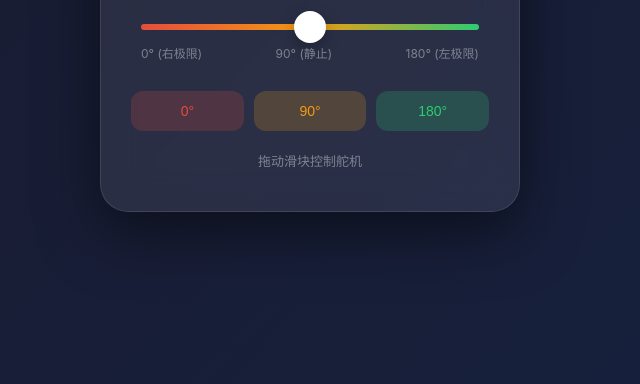
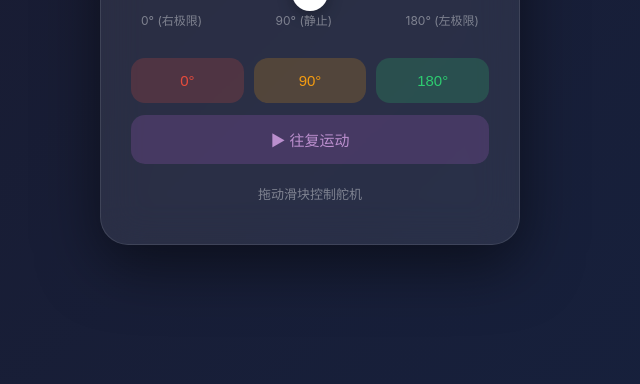
Before and after one commit to yujunliforever/servo-control, a plain HTML site: page index.html in a window 1280 px wide. Shown: the part 416-800 px from the top of the page, without its empty margins (330-970 px from the left). Drawn offline with Linux system fonts and the light colour scheme.

Commit message:
Add sweep mode, fix touch gesture

```diff
--- a/index.html
+++ b/index.html
@@ -2,7 +2,7 @@
 <html lang="zh-CN">
 <head>
 <meta charset="UTF-8">
-<meta name="viewport" content="width=device-width, initial-scale=1.0, user-scalable=no">
+<meta name="viewport" content="width=device-width, initial-scale=1.0, maximum-scale=1.0, user-scalable=no">
 <title>舵机远程控制</title>
 <style>
 * { margin: 0; padding: 0; box-sizing: border-box; }
@@ -61,16 +61,17 @@ input[type="range"] {
   -webkit-appearance: none;
   appearance: none;
   width: 100%;
-  height: 6px;
-  border-radius: 3px;
+  height: 8px;
+  border-radius: 4px;
   background: linear-gradient(90deg, #e74c3c, #f39c12, #2ecc71);
   outline: none;
+  touch-action: none;
 }
 input[type="range"]::-webkit-slider-thumb {
   -webkit-appearance: none;
   appearance: none;
-  width: 32px;
-  height: 32px;
+  width: 36px;
+  height: 36px;
   border-radius: 50%;
   background: #fff;
   cursor: pointer;
@@ -81,8 +82,8 @@ input[type="range"]::-webkit-slider-thumb:active {
   transform: scale(1.15);
 }
 input[type="range"]::-moz-range-thumb {
-  width: 32px;
-  height: 32px;
+  width: 36px;
+  height: 36px;
   border-radius: 50%;
   background: #fff;
   cursor: pointer;
@@ -104,36 +105,37 @@ input[type="range"]::-moz-range-thumb {
   min-height: 20px;
 }
 .status.success { color: #2ecc71; }
-.status.error { color: #e74c3c; }
-.btn-group {
+.status.active { color: #f39c12; }
+.row {
   display: flex;
   gap: 10px;
-  margin-top: 25px;
+  margin-top: 12px;
 }
-.btn-group button {
+.row button {
   flex: 1;
-  padding: 12px;
+  padding: 14px;
   border: none;
-  border-radius: 12px;
-  font-size: 14px;
+  border-radius: 14px;
+  font-size: 15px;
   font-weight: 500;
   cursor: pointer;
   transition: 0.2s;
 }
-.btn-left {
-  background: rgba(231,76,60,0.2);
+.row button:active {
+  transform: scale(0.95);
+}
+.btn-0 { background: rgba(231,76,60,0.2); color: #e74c3c; }
+.btn-90 { background: rgba(243,156,18,0.2); color: #f39c12; }
+.btn-180 { background: rgba(46,204,113,0.2); color: #2ecc71; }
+.btn-sweep {
+  background: rgba(155,89,182,0.25);
+  color: #bb8fce;
+  border: 1px solid rgba(155,89,182,0.3);
+}
+.btn-sweep.active {
+  background: rgba(231,76,60,0.25);
   color: #e74c3c;
-}
-.btn-mid {
-  background: rgba(243,156,18,0.2);
-  color: #f39c12;
-}
-.btn-right {
-  background: rgba(46,204,113,0.2);
-  color: #2ecc71;
-}
-.btn-group button:active {
-  transform: scale(0.95);
+  border-color: rgba(231,76,60,0.3);
 }
 </style>
 </head>
@@ -151,10 +153,13 @@ input[type="range"]::-moz-range-thumb {
       <span>180° (左极限)</span>
     </div>
   </div>
-  <div class="btn-group">
-    <button class="btn-left" onclick="setAngle(0)">0°</button>
-    <button class="btn-mid" onclick="setAngle(90)">90°</button>
-    <button class="btn-right" onclick="setAngle(180)">180°</button>
+  <div class="row">
+    <button class="btn-0" onclick="setAngle(0)">0°</button>
+    <button class="btn-90" onclick="setAngle(90)">90°</button>
+    <button class="btn-180" onclick="setAngle(180)">180°</button>
+  </div>
+  <div class="row">
+    <button class="btn-sweep" id="sweepBtn" onclick="toggleSweep()">▶ 往复运动</button>
   </div>
   <div class="status" id="status">拖动滑块控制舵机</div>
 </div>
@@ -167,20 +172,21 @@ const API_URL = "https://apis.bemfa.com/va/sendMessage?uid=" + UID + "&topic=" +
 const slider = document.getElementById("slider");
 const angleDisplay = document.getElementById("angleDisplay");
 const statusEl = document.getElementById("status");
+const sweepBtn = document.getElementById("sweepBtn");
 
 var sendTimer = null;
+var sweepTimer = null;
+var sweepAngle = 0;
+var sweepDir = 1;
 
 function sendAngle(angle) {
-  statusEl.className = "status";
-  statusEl.textContent = "发送中...";
-
   new Image().src = API_URL + angle + "&t=" + Date.now();
 
   clearTimeout(sendTimer);
   sendTimer = setTimeout(function() {
     statusEl.className = "status success";
     statusEl.textContent = "已发送: " + angle + "°";
-  }, 500);
+  }, 300);
 }
 
 function setAngle(angle) {
@@ -193,6 +199,41 @@ slider.addEventListener("input", function() {
   angleDisplay.textContent = this.value;
   sendAngle(this.value);
 });
+
+function toggleSweep() {
+  if (sweepTimer) {
+    clearInterval(sweepTimer);
+    sweepTimer = null;
+    sweepBtn.textContent = "▶ 往复运动";
+    sweepBtn.classList.remove("active");
+    slider.disabled = false;
+    statusEl.className = "status success";
+    statusEl.textContent = "往复停止";
+    return;
+  }
+
+  sweepBtn.textContent = "■ 停止";
+  sweepBtn.classList.add("active");
+  slider.disabled = true;
+  statusEl.className = "status active";
+  statusEl.textContent = "往复运动中...";
+
+  sweepAngle = 0;
+  sweepDir = 1;
+  setAngle(0);
+
+  sweepTimer = setInterval(function() {
+    sweepAngle += sweepDir * 5;
+    if (sweepAngle >= 180) {
+      sweepAngle = 180;
+      sweepDir = -1;
+    } else if (sweepAngle <= 0) {
+      sweepAngle = 0;
+      sweepDir = 1;
+    }
+    setAngle(sweepAngle);
+  }, 200);
+}
 </script>
 </body>
 </html>
```
